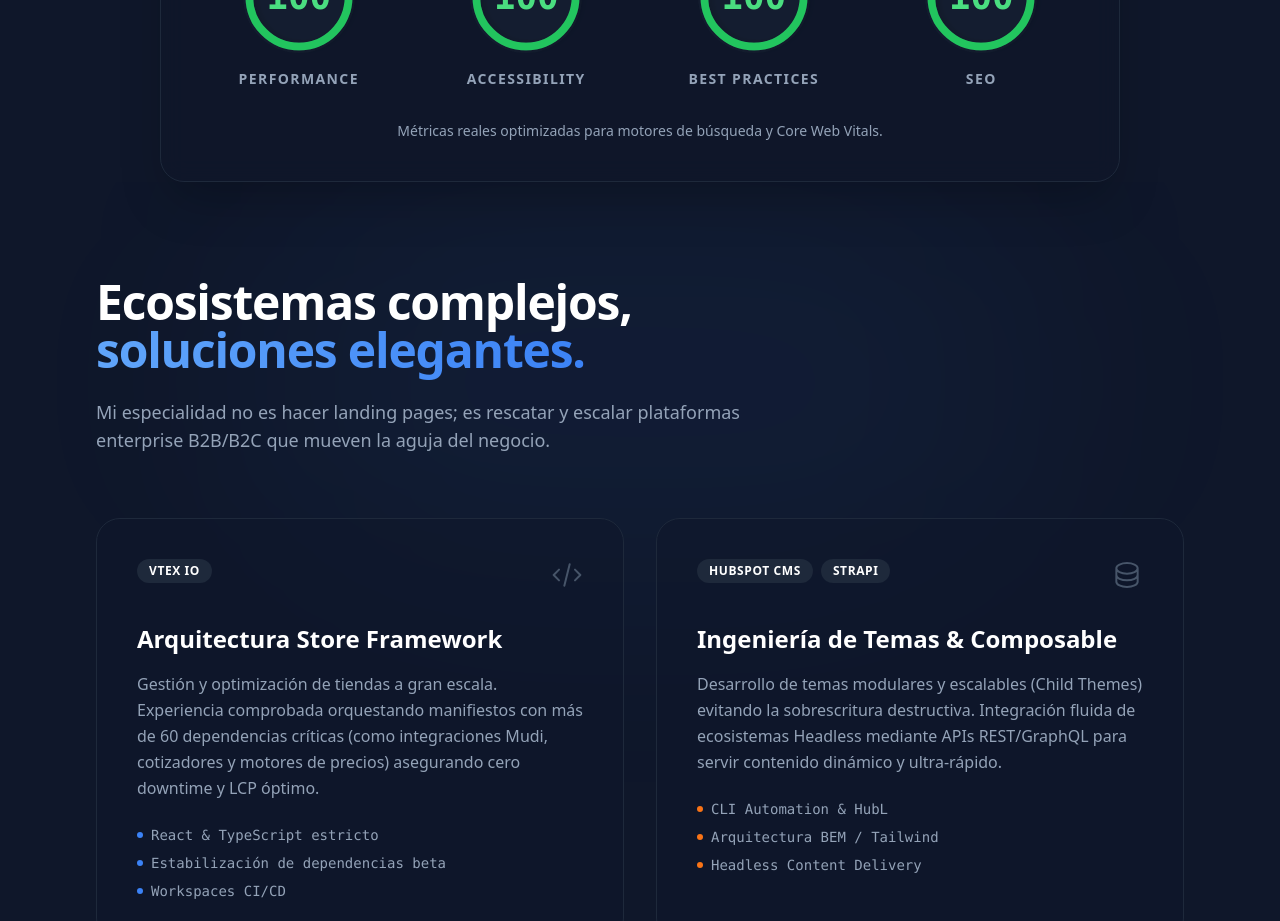
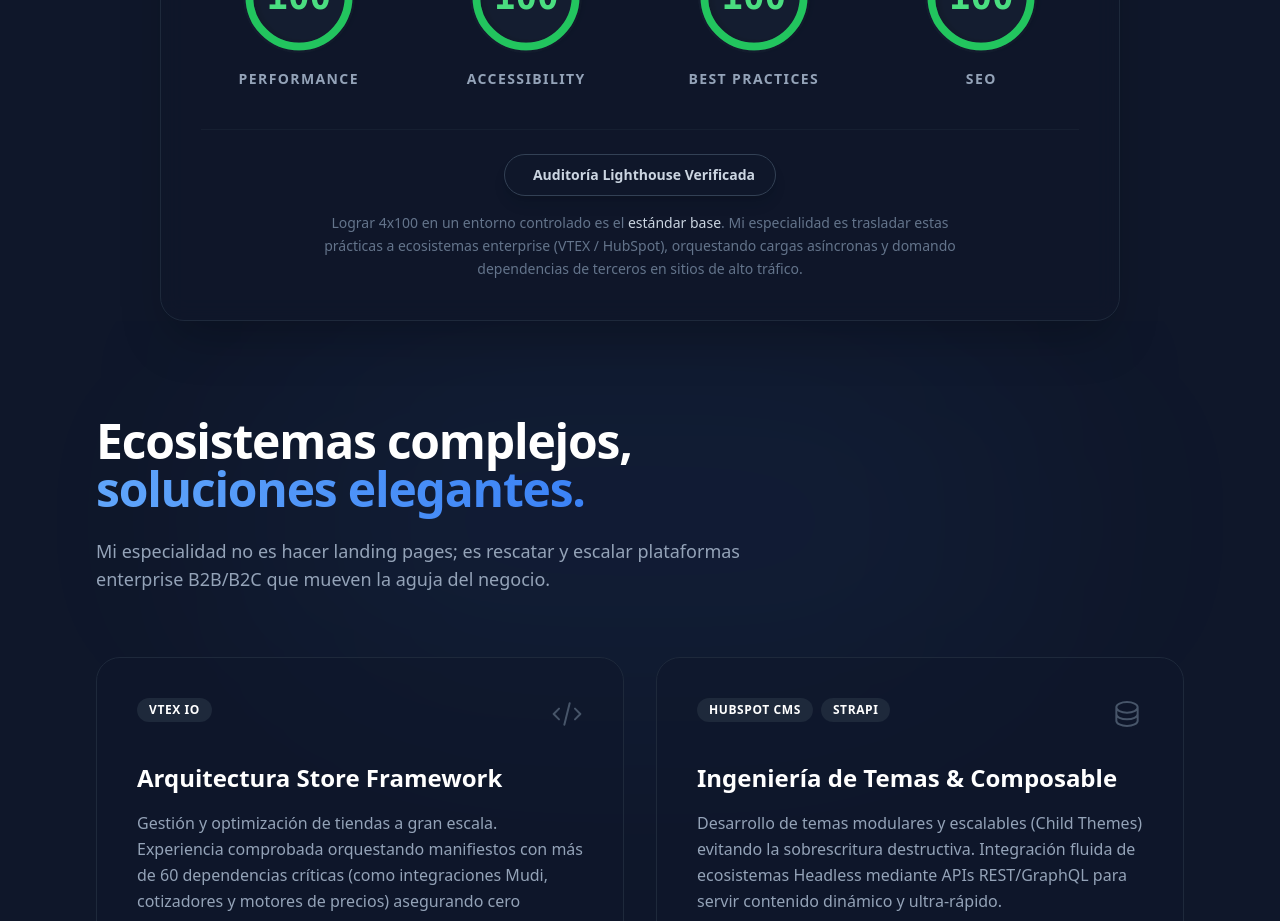
Before and after one commit to TheMaff/portfolio-architect, an Angular app: page / in a window 1280 px wide. Shown: the part 820-1741 px from the top of the page. Built offline with nearby package versions, Linux system fonts and the light colour scheme.

Commit message:
feat(content): upgrade experience KPIs and add Lighthouse audit verification

```diff
--- a/src/app/app.component.html
+++ b/src/app/app.component.html
@@ -12,9 +12,15 @@
         <app-dev-score [score]="100" label="Best Practices"></app-dev-score>
         <app-dev-score [score]="100" label="SEO"></app-dev-score>
       </div>
-      <p class="text-center text-slate-400 mt-8 text-sm font-medium">
-        Métricas reales optimizadas para motores de búsqueda y Core Web Vitals.
-      </p>
+      <div class="flex flex-col items-center mt-10 border-t border-slate-800/50 pt-6 relative z-20">
+        <a href="/assets/themaff.netlify.app-20260428T160031.json" target="_blank" title="Ver reporte JSON completo" class="inline-flex items-center gap-2 text-sm font-bold text-slate-300 hover:text-brand-accent transition-colors bg-slate-900 px-5 py-2.5 rounded-full border border-slate-700 shadow-lg hover:shadow-brand-accent/20">
+          <i class="fa-solid fa-check-double text-green-500"></i>
+          Auditoría Lighthouse Verificada
+        </a>
+        <p class="text-center text-slate-500 mt-4 text-sm max-w-2xl leading-relaxed">
+          Lograr 4x100 en un entorno controlado es el <span class="text-slate-300 font-medium">estándar base</span>. Mi especialidad es trasladar estas prácticas a ecosistemas enterprise (VTEX / HubSpot), orquestando cargas asíncronas y domando dependencias de terceros en sitios de alto tráfico.
+        </p>
+      </div>
     </div>
   </section>
 
```
